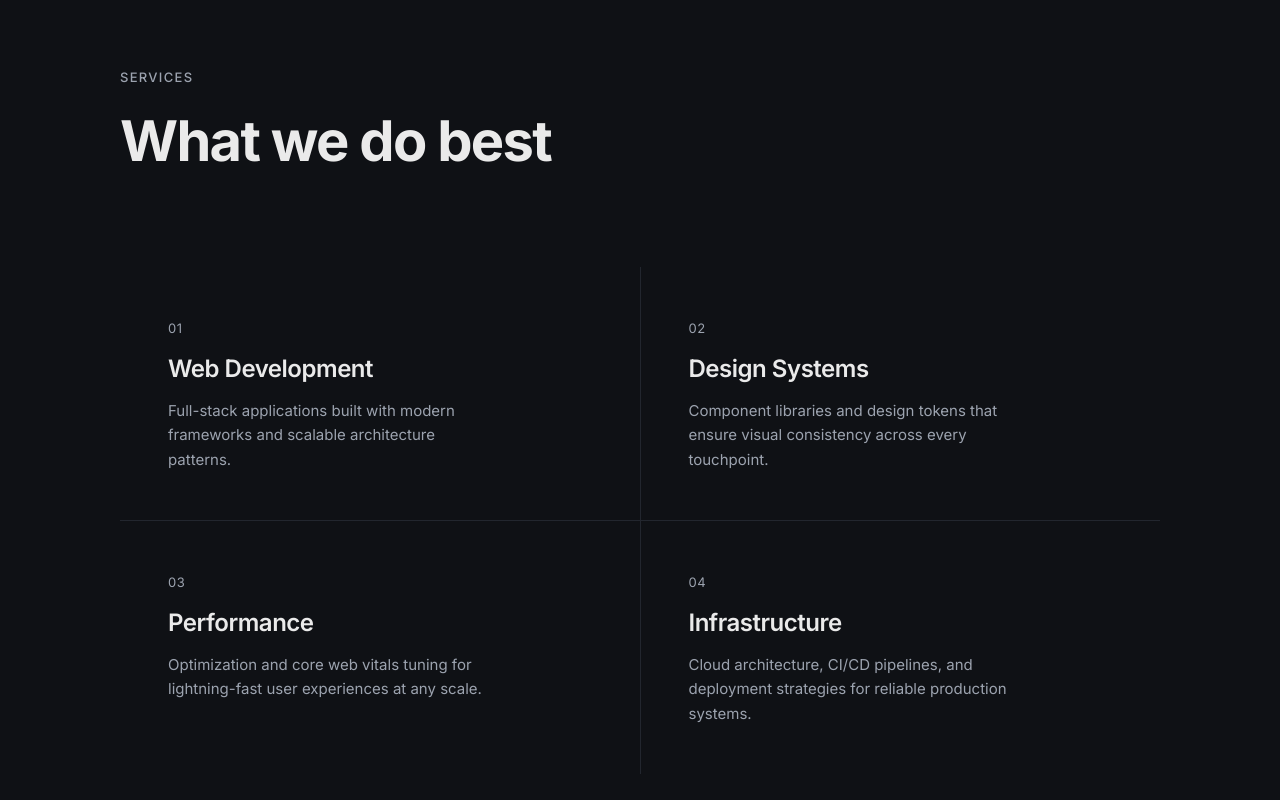
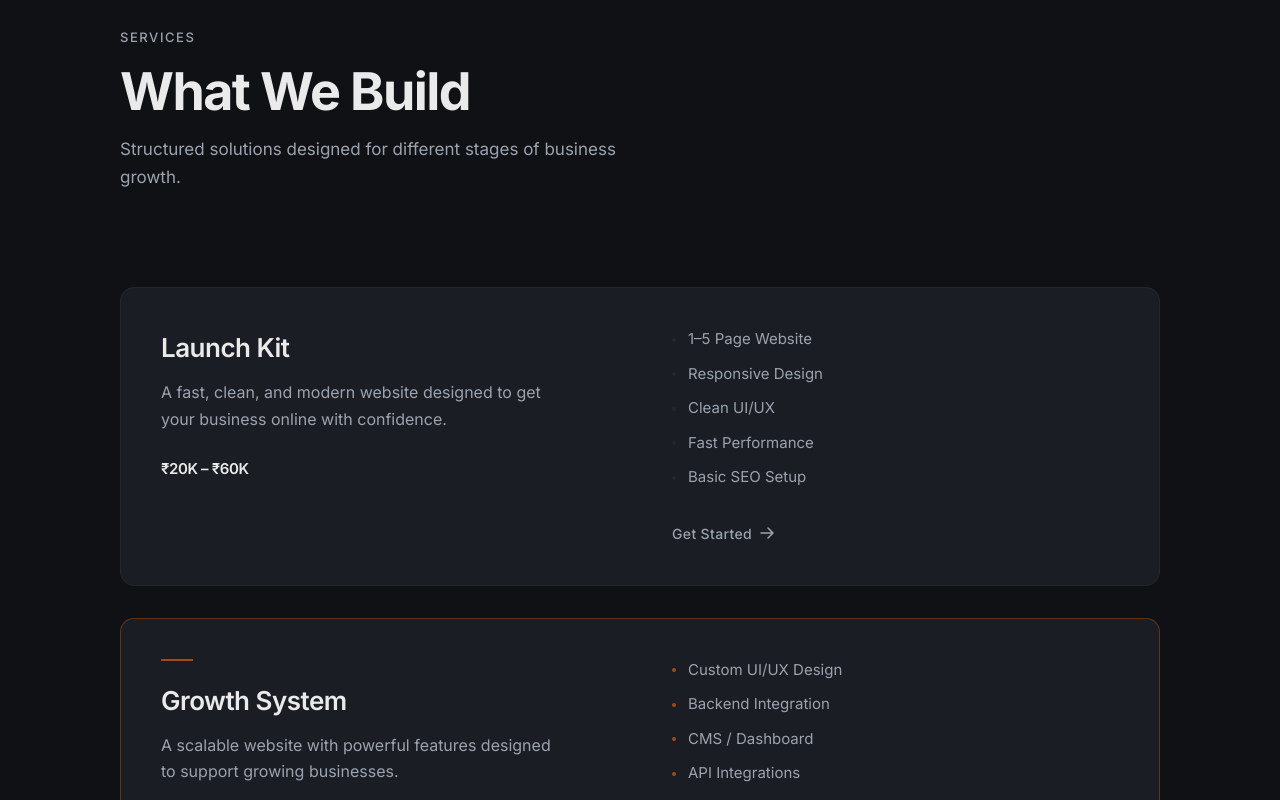
Before and after one commit to prashanthpoloju990-oss/stackforge, a Next.js app: page / in a window 1280 px wide. Shown: the part 860-1660 px from the top of the page. Built offline with nearby package versions, Linux system fonts and the light colour scheme.

Commit message:
33fdf765-843c-4a6f-97a1-49b389d20e70

```diff
--- a/src/components/stackforge/services.tsx
+++ b/src/components/stackforge/services.tsx
@@ -1,62 +1,159 @@
-export function Services() {
+import { cn } from "@/lib/utils";
+
 const services = [
   {
-      number: "01",
-      title: "Web Development",
+    title: "Launch Kit",
     description:
-        "Full-stack applications built with modern frameworks and scalable architecture patterns.",
+      "A fast, clean, and modern website designed to get your business online with confidence.",
+    price: "₹20K – ₹60K",
+    features: [
+      "1–5 Page Website",
+      "Responsive Design",
+      "Clean UI/UX",
+      "Fast Performance",
+      "Basic SEO Setup",
+    ],
+    cta: "Get Started",
+    highlighted: false,
   },
   {
-      number: "02",
-      title: "Design Systems",
+    title: "Growth System",
     description:
-        "Component libraries and design tokens that ensure visual consistency across every touchpoint.",
+      "A scalable website with powerful features designed to support growing businesses.",
+    price: "₹80K – ₹2L",
+    features: [
+      "Custom UI/UX Design",
+      "Backend Integration",
+      "CMS / Dashboard",
+      "API Integrations",
+      "Performance Optimization",
+    ],
+    cta: "Start Project",
+    highlighted: true,
   },
   {
-      number: "03",
-      title: "Performance",
+    title: "Forge Elite",
     description:
-        "Optimization and core web vitals tuning for lightning-fast user experiences at any scale.",
-    },
-    {
-      number: "04",
-      title: "Infrastructure",
-      description:
-        "Cloud architecture, CI/CD pipelines, and deployment strategies for reliable production systems.",
+      "End-to-end product development for brands that demand precision and performance.",
+    price: "₹2L+",
+    features: [
+      "Full Product Development",
+      "Strategy + Design + Development",
+      "Advanced Features",
+      "Long-Term Support",
+      "Priority Delivery",
+    ],
+    cta: "Work With Us",
+    highlighted: false,
   },
 ];
 
+export function Services() {
   return (
-    <section id="services" className="py-24 md:py-32 lg:py-40">
+    <section id="services" className="py-24 md:py-32 lg:py-[120px]">
       <div className="mx-auto max-w-[1200px] px-6 md:px-20">
-        {/* Section Label */}
-        <div className="flex items-center gap-3 mb-6">
-          <span className="text-[13px] text-forge-text-secondary font-medium tracking-[0.1em] uppercase">
+        {/* Section Header */}
+        <div className="mb-16 md:mb-24">
+          <span className="text-[13px] text-forge-text-secondary font-medium tracking-[0.12em] uppercase block mb-4">
             Services
           </span>
+          <h2 className="text-[32px] md:text-[44px] lg:text-[52px] font-bold leading-[1.08] tracking-[-0.03em] text-forge-text max-w-[700px]">
+            What We Build
+          </h2>
+          <p className="mt-4 text-[16px] md:text-[17px] text-forge-text-secondary leading-relaxed max-w-[560px]">
+            Structured solutions designed for different stages of business
+            growth.
+          </p>
         </div>
 
-        <h2 className="text-[32px] md:text-[48px] lg:text-[56px] font-bold leading-[1.05] tracking-[-0.03em] text-forge-text max-w-[700px] mb-16 md:mb-24">
-          What we do best
-        </h2>
+        {/* Service Blocks */}
+        <div className="flex flex-col gap-8">
+          {services.map((service) => (
+            <a
+              key={service.title}
+              href="#contact"
+              className={cn(
+                "group block rounded-xl border bg-forge-surface p-6 sm:p-8 md:p-10 transition-all duration-300",
+                service.highlighted
+                  ? "border-forge-accent/30 hover:border-forge-accent/50 hover:-translate-y-1"
+                  : "border-forge-divider hover:border-forge-border hover:-translate-y-1"
+              )}
+            >
+              <div className="grid grid-cols-1 md:grid-cols-[1fr_auto] lg:grid-cols-2 gap-8 lg:gap-16 items-start">
+                {/* Left Column — Info */}
+                <div className="flex flex-col">
+                  {/* Accent line for highlighted block */}
+                  {service.highlighted && (
+                    <div className="w-8 h-0.5 bg-forge-accent/60 mb-5" />
+                  )}
 
-        {/* Services Grid */}
-        <div className="grid grid-cols-1 md:grid-cols-2 gap-px bg-forge-divider">
-          {services.map((service) => (
-            <div
-              key={service.number}
-              className="bg-forge-bg p-8 md:p-10 lg:p-12 group"
-            >
-              <span className="text-[13px] text-forge-text-secondary font-mono tracking-wider">
-                {service.number}
-              </span>
-              <h3 className="mt-3 text-[20px] md:text-[24px] font-semibold text-forge-text tracking-[-0.02em]">
+                  <h3 className="text-[22px] md:text-[26px] font-semibold text-forge-text tracking-[-0.02em]">
                     {service.title}
                   </h3>
-              <p className="mt-3 text-[15px] text-forge-text-secondary leading-relaxed max-w-[320px]">
+
+                  <p className="mt-3 text-[15px] md:text-[16px] text-forge-text-secondary leading-[1.65] max-w-[400px]">
                     {service.description}
                   </p>
+
+                  <div className="mt-6">
+                    <span
+                      className={cn(
+                        "text-[15px] font-semibold tracking-tight",
+                        service.highlighted
+                          ? "text-forge-accent"
+                          : "text-forge-text"
+                      )}
+                    >
+                      {service.price}
+                    </span>
                   </div>
+                </div>
+
+                {/* Right Column — Features */}
+                <div className="flex flex-col">
+                  <ul className="space-y-3">
+                    {service.features.map((feature) => (
+                      <li
+                        key={feature}
+                        className="flex items-center gap-3 text-[15px] text-forge-text-secondary"
+                      >
+                        <span
+                          className={cn(
+                            "w-1 h-1 rounded-full flex-shrink-0",
+                            service.highlighted
+                              ? "bg-forge-accent/60"
+                              : "bg-forge-divider"
+                          )}
+                        />
+                        {feature}
+                      </li>
+                    ))}
+                  </ul>
+
+                  {/* CTA Link */}
+                  <div className="mt-8">
+                    <span className="inline-flex items-center gap-2 text-[14px] font-medium text-forge-text-secondary tracking-wide transition-colors duration-200 group-hover:text-forge-text">
+                      {service.cta}
+                      <svg
+                        width="14"
+                        height="14"
+                        viewBox="0 0 14 14"
+                        fill="none"
+                        className="transition-transform duration-200 group-hover:translate-x-1"
+                      >
+                        <path
+                          d="M1 7H13M13 7L8 2M13 7L8 12"
+                          stroke="currentColor"
+                          strokeWidth="1.5"
+                          strokeLinecap="round"
+                          strokeLinejoin="round"
+                        />
+                      </svg>
+                    </span>
+                  </div>
+                </div>
+              </div>
+            </a>
           ))}
         </div>
       </div>
```
Lines whose indentation alone changed are shown as unchanged.
